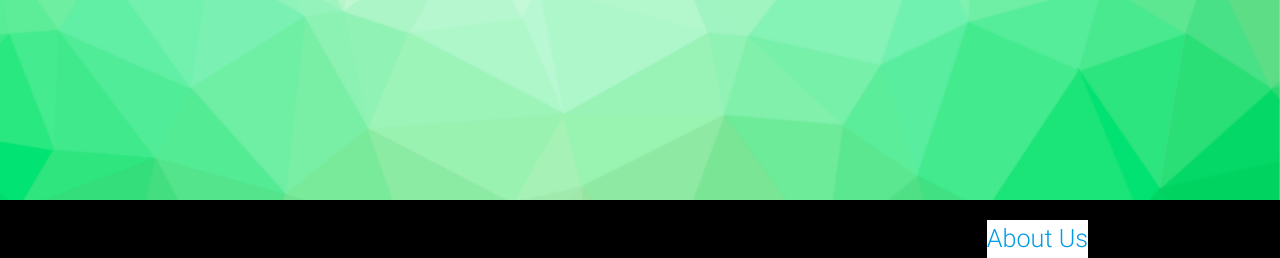
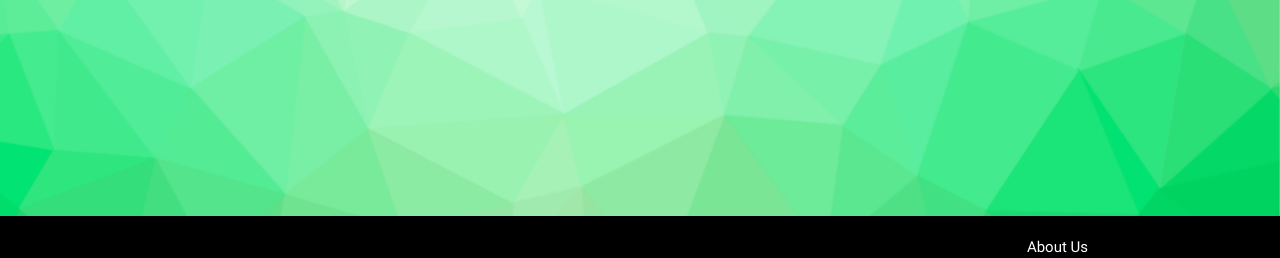
Before and after one commit to TyreseLake/RaterGator, a Flask app: page /about in a window 1280 px wide. Shown: the part 542-800 px from the top of the page. Run offline with Flask 2, Linux system fonts and the light colour scheme; some web fonts are replaced.

Commit message:
project about us page

```diff
--- a/templates/layout.html
+++ b/templates/layout.html
@@ -77,7 +77,7 @@
       </div>
       <footer class="black page-footer">
           <div class="container">
-            <a class="flow-text white right" href="/about">About Us</a>
+            <a class="white-text right" href="/about">About Us</a>
           </div>
       </footer>
     </div>
```
